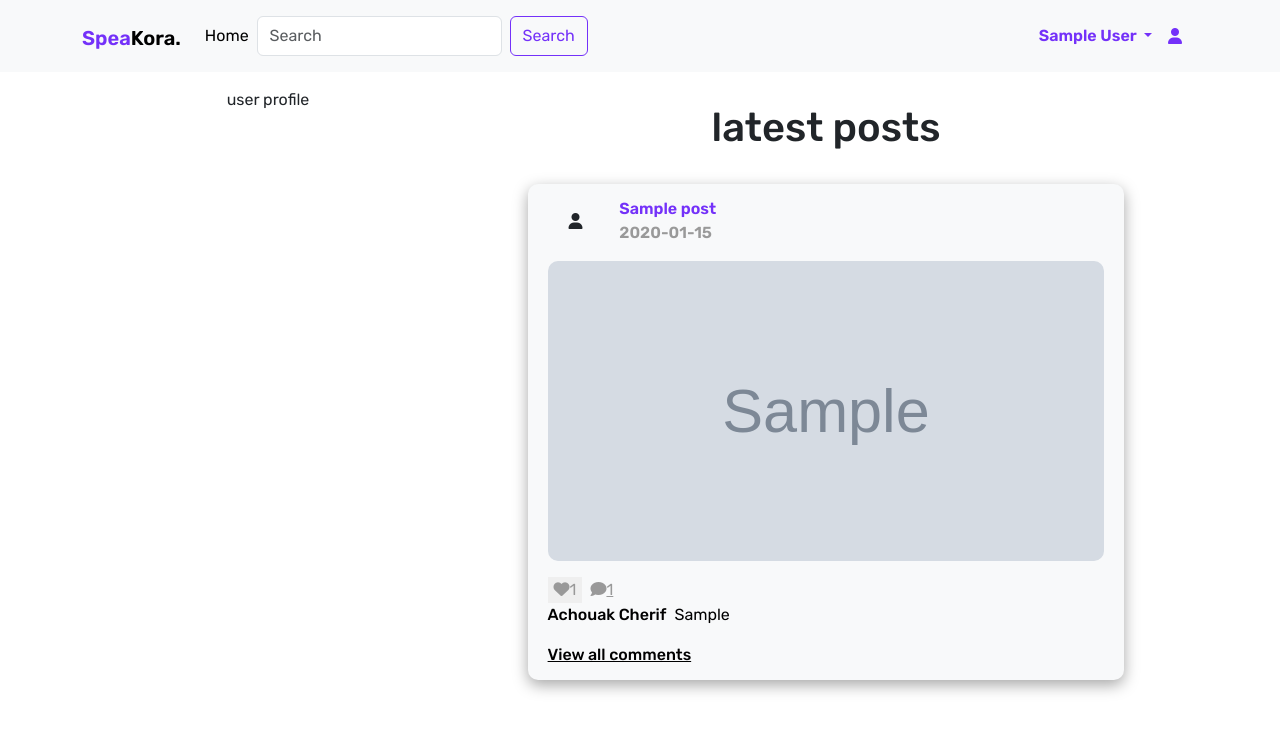
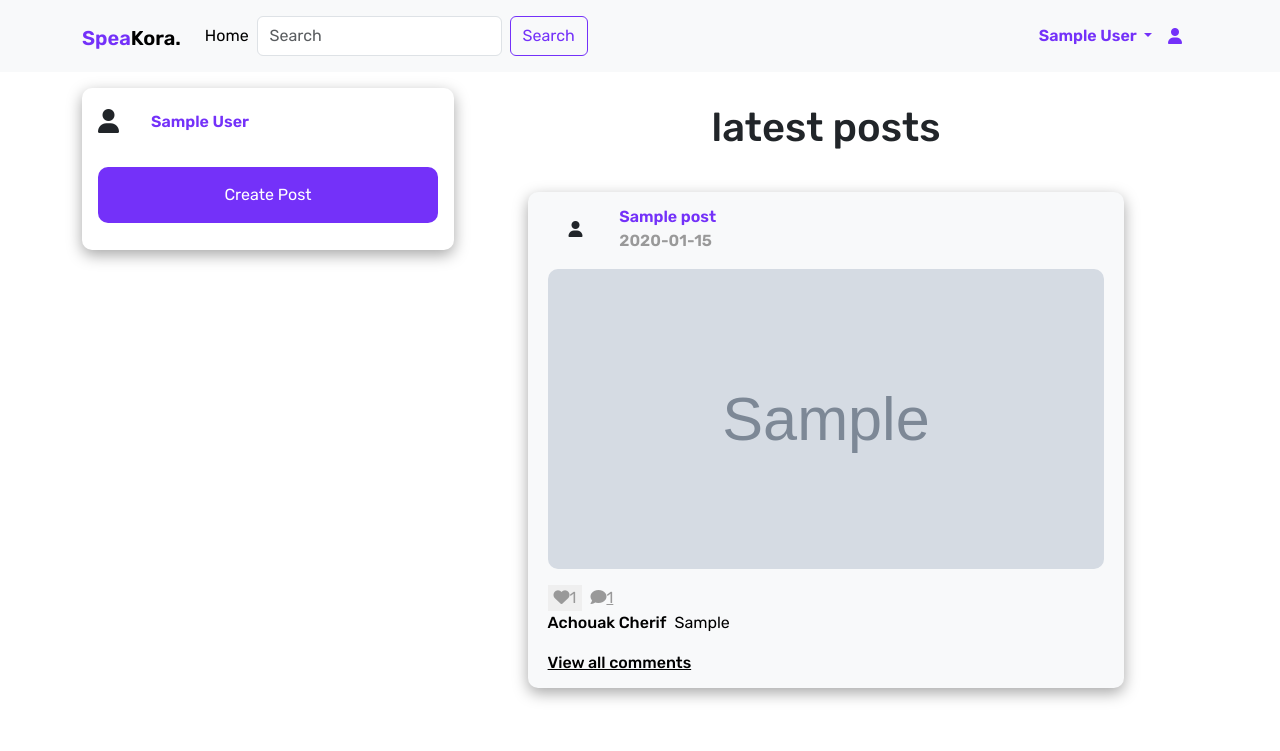
Before and after one commit to Achwak28/Speakora, a PHP site: page /home.php in a window 1280 px wide. Shown: the top 751 px of the page. Run offline with PHP 8.4, Linux system fonts and the light colour scheme; the visitor is signed in with stand-in values (Sample User, id 1); tables that the repository leaves empty or names only in its code hold one stand-in row (values such as "Sample post"); grey boxes marked "Sample" are stand-in pictures; some libraries are stand-ins or nearby versions.

Commit message:
adding profile, search, post detail and some styling

```diff
--- a/css/style.css
+++ b/css/style.css
@@ -3,7 +3,8 @@
   --main-color: #7431f9;
   --white: #fff;
   --light-bg: #f8f9fa;
-  --box-shadow: 0 0.5rem 1rem rgba(0, 0, 0, 0.1);
+  --principal-shadow: rgba(0, 0, 0, 0.35) 0px 5px 15px;
+
 }
 
 * {
@@ -39,10 +40,53 @@ body{
   border-color: #7431f9 !important;
   color: white !important;
 }
+.side-user{
+display: flex;
+flex-direction: column;
+border-radius: 10px;
+padding:1rem;
+box-shadow: rgba(0, 0, 0, 0.35) 0px 5px 15px;
+height: fit-content;
+}
+.side-user .side-user-up{
+    display: flex;
+   margin-bottom: 1rem;
+
+}
+.side-user p{
+    padding: 0;
+    margin: 0;
+}
+.side-user .side-user-up .side-user-img{
+    padding-left: 1rem;
+    font-size: 1.5rem;
+}
+.side-user .side-user-up .side-user-info{
+    display: flex;
+    align-items: center;
+    color: #7431f9;
+    margin-left: 2rem;
+}
+.side-user .side-update-profile{
+
+border-radius: 10px;
+padding: 1rem;
+color: white;
+
+background-color: #7431f9;
+transition: .25s all ease-out;
+margin: 0.7rem 1rem;
+}
+.side-user .side-update-profile a{
+    text-decoration: none;
+    color: white;
+}
+.side-user .side-update-profile:hover{
+    background-color: #7f3fff;
+}
 .posts-container{
     display: flex;
     flex-direction: column;
-    justify-content: space-between;
 }
 .post-box {
   display: flex;
@@ -50,7 +94,7 @@ body{
   background-color: var(--light-bg);
   border-radius: 10px;
   padding: 0.8rem 1.2rem;
-  margin:2rem auto;
+  margin:1rem auto;
   width: 80%;
   box-shadow: rgba(0, 0, 0, 0.35) 0px 5px 15px;
 }
--- a/header.php
+++ b/header.php
@@ -2,7 +2,7 @@
         <div class="flex">
             <nav class="navbar navbar-expand-lg bg-body-tertiary">
                 <div class="container">
-                    <h1> <a class="navbar-brand logo fw-bolder" href="#"> <span>Spea</span>Kora.</a></h1>
+                    <h1> <a class="navbar-brand logo fw-bolder" href="home.php"> <span>Spea</span>Kora.</a></h1>
                     <button class="navbar-toggler" type="button" data-bs-toggle="collapse" data-bs-target="#navbarSupportedContent" aria-controls="navbarSupportedContent" aria-expanded="false" aria-label="Toggle navigation">
                         <span class="navbar-toggler-icon"></span>
                     </button>
--- a/home.php
+++ b/home.php
@@ -9,6 +9,8 @@ if (isset($_SESSION['user_id'])) {
 } else {
     $user_id = '';
 };
+
+include 'like_post.php';
 
 ?>
 <!DOCTYPE html>
@@ -41,8 +43,8 @@ if (isset($_SESSION['user_id'])) {
                                 <a class="nav-link active" aria-current="page" href="home.php">Home</a>
                             </li>
 
-                            <form class="d-flex justify-content-center" role="search">
-                                <input class="form-control me-2" type="search" placeholder="Search" aria-label="Search">
+                            <form action="search.php" method="POST"  class="d-flex justify-content-center" role="search">
+                                <input class="form-control me-2" name="search_box" type="search" placeholder="Search" aria-label="Search">
                                 <button class="btn btn-search btn-outline-success" type="submit">Search</button>
                             </form>
 
@@ -97,11 +99,37 @@ if (isset($_SESSION['user_id'])) {
         <div class="container py-3 pb-5">
 
             <div class="row g-0 text-center">
-                <div class="col-6 col-md-4">user profile</div>
-                <div class="col-sm-6 col-md-8 ">
+                <div class="col-6 col-md-4 col-sm-12 side-user">
+                    <?php
+                    $select_profile = $conn->prepare("SELECT * FROM `users` WHERE id = ?");
+                    $select_profile->execute([$user_id]);
+                    if ($select_profile->rowCount() > 0) {
+                        $fetch_profile = $select_profile->fetch(PDO::FETCH_ASSOC);
+                    ?>
+                        <div class="side-user-up">
+                            <div class="side-user-img">
+                                <i class="fas fa-user"></i>
+                            </div>
+                            <div class="side-user-info">
+                                <p class="side-user-name text-capitalize fw-bold">
+                                    <?= $fetch_profile['name']; ?>
+                                </p>
+
+                            </div>
+                        </div>
+                        <button class="side-update-profile"><a href="add_post.php">Create Post</a></button>
+                    <?php
+                    } else {
+                    ?>
+                        <button class="side-update-profile"><a href="login.php">Login to create posts!</a></button>
+                    <?php
+                    }
+                    ?>
+                </div>
+                <div class="col-sm-12 col-md-8 ">
                     <h1 class="heading py-3">latest posts</h1>
                     <div class="posts-container ">
-                        <div class="post-box my-2">
+
                         <?php
                         $select_posts = $conn->prepare("SELECT *, DATE_FORMAT(date, '%Y-%m-%d') AS formatted_date FROM `posts` LIMIT 6 ");
                         $select_posts->execute();
@@ -109,8 +137,16 @@ if (isset($_SESSION['user_id'])) {
                             while ($fetch_posts = $select_posts->fetch(PDO::FETCH_ASSOC)) {
                                 $post_id = $fetch_posts['id'];
 
+                                $count_post_likes = $conn->prepare("SELECT * FROM `likes` WHERE post_id = ?");
+                                $count_post_likes->execute([$post_id]);
+                                $total_post_likes = $count_post_likes->rowCount();
+
+                                $confirm_likes = $conn->prepare("SELECT * FROM `likes` WHERE user_id = ? AND post_id = ?");
+                                $confirm_likes->execute([$user_id, $post_id]);
+
 
                         ?>
+                                <div class="post-box">
 
                                     <div class="post-heading">
 
@@ -132,8 +168,9 @@ if (isset($_SESSION['user_id'])) {
                                     <div class="post-image">
                                         <?php
                                         if ($fetch_posts['image'] != '') {
-                                        ?>
-                                            <img src="uploaded_img/<?= $fetch_posts['image']; ?>" class="post-image" alt="post img">
+
+                                        ?> <a href="post_detail.php?post_id=<?= $post_id; ?>">
+                                                <img src="uploaded_img/<?= $fetch_posts['image']; ?>" class="post-image" alt="post img"></a>
                                         <?php
                                         }
                                         ?>
@@ -142,8 +179,11 @@ if (isset($_SESSION['user_id'])) {
                                     <div class="icons">
 
 
-                                        <button type="submit" name="like_post"><i class="fas fa-heart post-icon"></i><span>1</span></button>
+                                        <button type="submit" name="like_post"><i class="fas fa-heart post-icon" style="<?php if ($confirm_likes->rowCount() > 0) {
+                                                                                                                            echo 'color:var(--red);';
+                                                                                                                        } ?>  "></i><span><?= $total_post_likes; ?></span></button>
                                         <a href=""><i class="fas fa-comment post-icon"></i><span>1</span></a>
+
                                     </div>
                                     <div class="post-caption">
                                         <p class="post-user-name">
@@ -151,7 +191,8 @@ if (isset($_SESSION['user_id'])) {
                                         </p>
                                         <p class="caption-text"><?= $fetch_posts['caption']; ?></p>
                                     </div>
-                                    <a href="" class="view-comments">View all comments</a>
+                                    <a href="post_detail.php" class="view-comments">View all comments</a>
+                                </div>
                         <?php
                             }
                         }
--- a/like_post.php
+++ b/like_post.php
@@ -6,8 +6,8 @@ if(isset($_POST['like_post'])){
 
       $post_id = $_POST['post_id'];
       $post_id = filter_var($post_id, FILTER_SANITIZE_STRING);
-      $admin_id = $_POST['admin_id'];
-      $admin_id = filter_var($admin_id, FILTER_SANITIZE_STRING);
+      $created_by = $_POST['created_by'];
+      $created_by = filter_var($created_by, FILTER_SANITIZE_STRING);
 
       $select_post_like = $conn->prepare("SELECT * FROM `likes` WHERE post_id = ? AND user_id = ?");
       $select_post_like->execute([$post_id, $user_id]);
@@ -17,8 +17,8 @@ if(isset($_POST['like_post'])){
          $remove_like->execute([$post_id]);
          $message[] = 'removed from likes';
       }else{
-         $add_like = $conn->prepare("INSERT INTO `likes`(user_id, post_id, admin_id) VALUES(?,?,?)");
-         $add_like->execute([$user_id, $post_id, $admin_id]);
+         $add_like = $conn->prepare("INSERT INTO `likes`(user_id, post_id, created_by) VALUES(?,?,?)");
+         $add_like->execute([$user_id, $post_id, $created_by]);
          $message[] = 'added to likes';
       }
 
--- a/login.php
+++ b/login.php
@@ -51,7 +51,7 @@ if (isset($_POST['submit'])) {
         <div class="flex">
             <nav class="navbar navbar-expand-lg bg-body-tertiary">
                 <div class="container">
-                    <h1> <a class="navbar-brand logo fw-bolder" href="#"> <span>Spea</span>Kora.</a></h1>
+                    <h1> <a class="navbar-brand logo fw-bolder" href="home.php"> <span>Spea</span>Kora.</a></h1>
                     <button class="navbar-toggler" type="button" data-bs-toggle="collapse" data-bs-target="#navbarSupportedContent" aria-controls="navbarSupportedContent" aria-expanded="false" aria-label="Toggle navigation">
                         <span class="navbar-toggler-icon"></span>
                     </button>
--- a/register.php
+++ b/register.php
@@ -16,7 +16,6 @@ if (isset($_SESSION['user_id'])) {
 };
 
 if (isset($_POST['submit'])) {
-    echo "user submit";
     $name = $_POST['name'];
     $name = filter_var($name, FILTER_SANITIZE_STRING);
     $email = $_POST['email'];
@@ -73,7 +72,7 @@ if (isset($_POST['submit'])) {
         <div class="flex">
             <nav class="navbar navbar-expand-lg bg-body-tertiary">
                 <div class="container">
-                    <h1> <a class="navbar-brand logo fw-bolder" href="#"> <span>Spea</span>Kora.</a></h1>
+                    <h1> <a class="navbar-brand logo fw-bolder" href="home.php"> <span>Spea</span>Kora.</a></h1>
                     <button class="navbar-toggler" type="button" data-bs-toggle="collapse" data-bs-target="#navbarSupportedContent" aria-controls="navbarSupportedContent" aria-expanded="false" aria-label="Toggle navigation">
                         <span class="navbar-toggler-icon"></span>
                     </button>
@@ -161,8 +160,8 @@ if (isset($_POST['submit'])) {
                     <input required type="password" name="cpass" class="form-control" id="exampleInputPassword2">
                 </div>
 
+                <button name="submit" type="submit" class="btn btn-primary login-btn ">Regsiter Now</button>
 
-                <input type="submit" value="register now" name="submit" class="btn">
                 <div class="go-register form-text-p">
                     already have an account? <a href="login.php" class="alert-link"> <span> login now</span></a>
                 </div>
```
Also changed, not shown: other parts of css/style.css (+37 -2 lines), post_detail.php (added, +178 -0 lines), profile.php (+125 -0 lines), search.php (added, +135 -0 lines), uploaded_img/white-me.jpg (added). Lines whose indentation alone changed are shown as unchanged.
